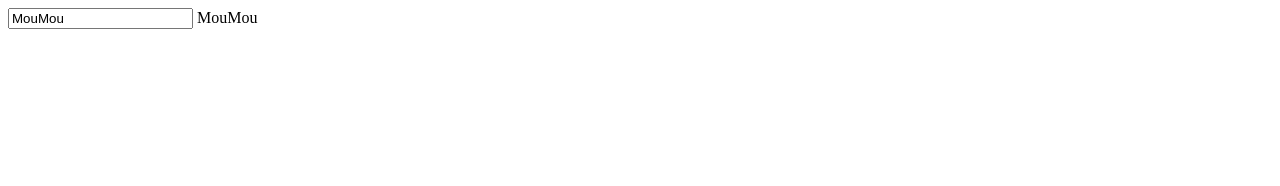
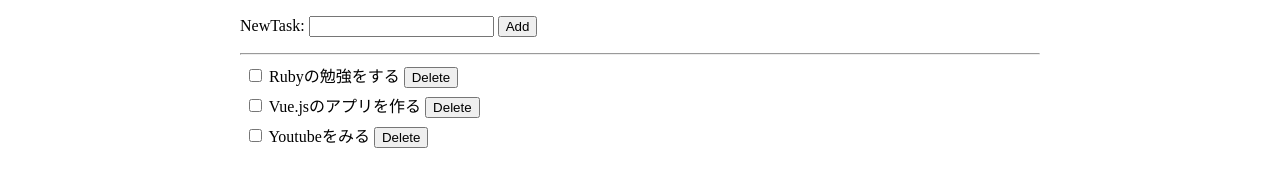
Before and after one commit to yuhiko1122/Vue_todo, a plain HTML site: page index.html in a window 1280 px wide. Drawn offline with nearby package versions, Linux system fonts and the light colour scheme.

Commit message:
complete

```diff
--- a/index.html
+++ b/index.html
@@ -1,25 +1,67 @@
 <!DOCTYPE html>
-<html>
+<html lang="ja">
   <head>
-    <meta charset="utf-8" />
-    <title>ToDo</title>
+    <meta charset="UTF-8" />
+    <title>Vue.js TODO APP</title>
+    <link rel="stylesheet" href="./style.css" />
   </head>
   <body>
-    <div id="app">
-      <input type="text" v-model="myName" />
-      {{myName}}
+    <div id="to-do">
+      <!-- Vue.jsで扱うDOM要素を指定するためidを付与 -->
+      <p>
+        NewTask:
+        <input type="text" v-model="newTask" />
+        <button v-on:click="addTodo()">Add</button>
+      </p>
+      <hr />
+      <ul>
+        <li v-for="todo in todos">
+          <input type="checkbox" v-model="todo.isCompleted" />
+          <!--v-model=双方向データバインディング-->
+          <!--今回はcheckboxのvalueを取る-->
+          <!--checkboxの場合v-modelの値はboolean値を取る-->
+          <span :class="{ 'complete': todo.isCompleted }">
+            <!--v-bind-->
+            <!--todo.isCompleted(checkboxのvalue)がtrueになることで-->
+            <!--spanにclassが適用されcssがかかる-->
+            {{ todo.task }}
+            <!--todosの連想配列の中身を表示-->
+          </span>
+          <button v-on:click="deleteTodo(todo)">Delete</button>
+        </li>
+      </ul>
     </div>
   </body>
-  <script src="https://unpkg.com/vue@next"></script>
+
+  <script src="https://cdn.jsdelivr.net/npm/vue@2.6.11"></script>
+  <script src="./main.js"></script>
   <script>
-    const instance = {
-      data() {
-        return {
-          myName: "MouMou",
-        };
+    new Vue({
+      el: "#to-do",
+      //dataプロパティ
+      data: {
+        newTask: "",
+        todos: [
+          { task: "Rubyの勉強をする", isCompleted: false },
+          { task: "Vue.jsのアプリを作る", isCompleted: false },
+          { task: "Youtubeをみる", isCompleted: false },
+          //isCompleted: falseはチェックボックスにチェックを入れてない状態
+          //kye=task todos=連想配列
+        ],
       },
-    };
-
-    Vue.createApp(instance).mount("#app");
+      //methodsプロパティ
+      methods: {
+        addTodo: function () {
+          if (this.newTask == "") return;
+          //newTaskに何も入ってない場合これ以降の処理をしない
+          this.todos.push({ task: this.newTask, isCompleted: false });
+          this.newTask = "";
+        },
+        deleteTodo: function (todo) {
+          var index = this.todos.indexOf(todo);
+          this.todos.splice(index, 1);
+        },
+      },
+    });
   </script>
 </html>
--- /dev/null
+++ b/style.css
@@ -0,0 +1,19 @@
+ul {
+  margin: 0;
+  padding: 0;
+  list-style-type: none;
+}
+
+ul > li {
+  margin: 5px;
+  text-indent: 0;
+}
+
+#to-do {
+  width: 800px;
+  margin: 0 auto;
+}
+ul > li > .complete {
+  text-decoration: line-through;
+  color: #ddd;
+}
```
Also changed, not shown: next.html (added, +12 -0 lines).
